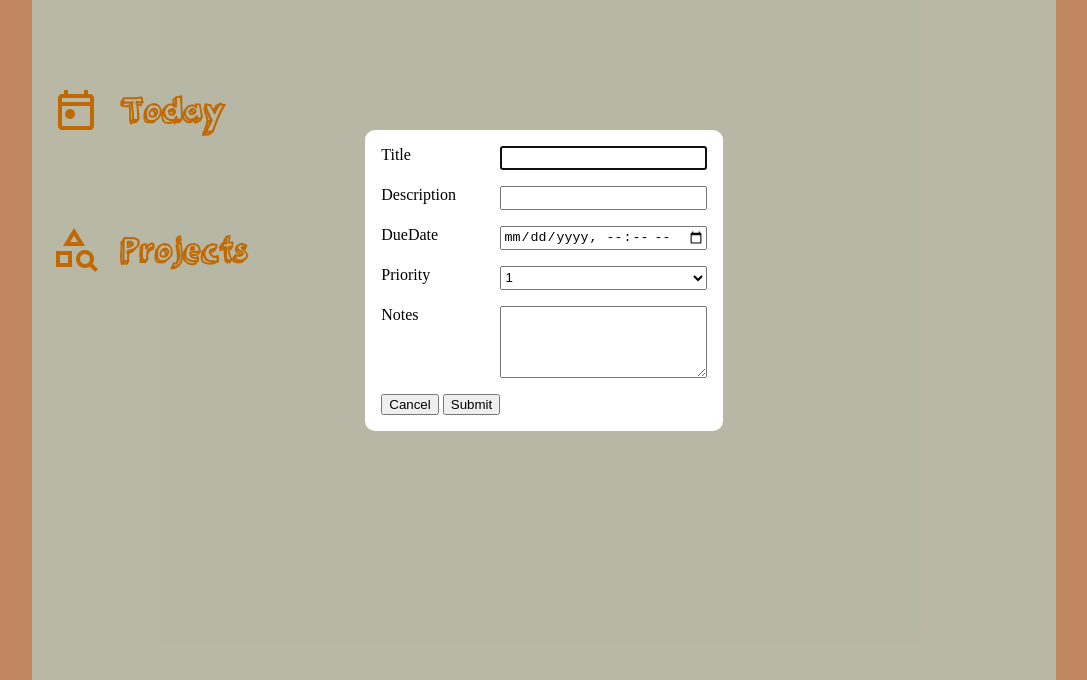
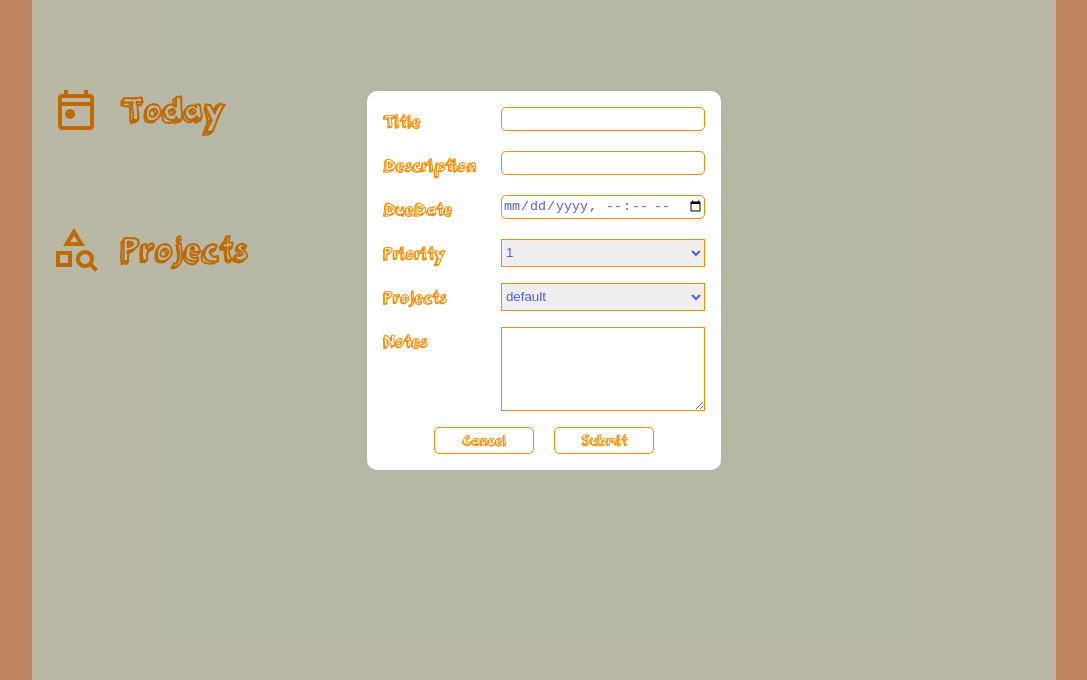
Before and after one commit to Yufan029/todo, a website built with webpack: page src/index.html in a window 1280 px wide. Both pictures are taken after a click on the picture 395 px from the left and 60 px from the top of the page. Shown: the part 120-800 px from the top of the page, without its empty margins (96-1183 px from the left). Built offline with nearby package versions, Linux system fonts and the light colour scheme.

Commit message:
Pop up dialog, local storage initial version

```diff
--- a/src/css/dialogForm.css
+++ b/src/css/dialogForm.css
@@ -8,9 +8,12 @@
 }
 
 #form {
+    font-family: '3dumb';
+    color: var(--title-color);
+    font-weight: bold;
     display: grid;
     grid-template-columns: 1fr 2fr;
-    grid-template-rows: 1fr 1fr 1fr 1fr 3fr;
+    grid-template-rows: 1fr 1fr 1fr 1fr 1fr 3fr;
     gap: 1rem;
 }
 
@@ -18,7 +21,41 @@
     height: 1.5rem;
 }
 
-.close {
+.buttons {
+    align-self: center;
+    display: flex;
+    gap: 20px;
+}
+
+input {
+    border: 1px solid var(--title-color);
+    border-radius: 5px;
+    color: rgb(88, 88, 255);
+}
+
+input:focus,
+#priority:focus,
+#projects:focus,
+#notes:focus {
+    outline: none;
+}
+
+#priority,
+#projects,
+#notes {
+    border: 1px solid var(--title-color);
+    color:rgb(88, 88, 255);
+}
+
+#cancel,
+#submit {
+    font-family: '3dumb';
     width: 100px;
-    align-self: flex-end;
+    padding: 1px 5px;
+    color: var(--title-color);
+    font-weight: 1000;
+    border: 1px solid var(--title-color);
+    border-radius: 5px;
+    background-color:transparent;
+    cursor: pointer;
 }
--- a/src/index.html
+++ b/src/index.html
@@ -20,6 +20,10 @@
                 <option value="2">2</option>
                 <option value="3">3</option>
             </select>
+            <label for="projects">Projects</label>
+            <select id="projects" name="projects" value="default">
+                <option value="default">default</option>
+            </select>
             <label for="notes">Notes</label>
             <textarea id="notes"></textarea>
         </form>
--- a/src/scripts/createHeader.js
+++ b/src/scripts/createHeader.js
@@ -1,4 +1,7 @@
 import todoIcon from '../images/todo-icon.png';
+import TodoItem from './todoItem';
+
+const todoList = [];
 
 export default function createHeader() {
     let imageLeft = new Image();
@@ -20,18 +23,52 @@ export default function createHeader() {
     header.appendChild(imageRight);
 }
 
-function openDialog() {
-    const dialog = document.querySelector('dialog');
-    dialog.showModal();
-}
-
 function addEventListenerForImage(left, right) {
-    left.addEventListener('click', openDialog);
-    right.addEventListener('click', openDialog);
-
+    const inputTitle = document.querySelector('#title');
+    const inputDescription = document.querySelector('#description');
+    const inputDueDate = document.querySelector('#dueDate');
+    const selectPriority = document.querySelector('#priority');
+    const selectProject = document.querySelector('#projects');
+    const textNotes = document.querySelector('#notes');
     const dialog = document.querySelector('dialog');
     const submit = document.querySelector('#submit');
+
+    left.addEventListener('click', () => {
+        dialog.showModal();
+        clearDialog();
+
+    });
+
+    right.addEventListener('click', () => {
+        dialog.showModal();
+        clearDialog();
+    });
+
+    function clearDialog() {
+        inputTitle.value = '';
+        inputDescription.value = '';
+        inputDueDate.value = null;
+        selectPriority.selectedIndex = 0;
+        selectProject.selectedIndex = 0;
+        textNotes.value = '';
+    }
+
     submit.addEventListener('click', (e) => {
+        // create todo item;
+        const todoItem = new TodoItem(
+            inputTitle.value,
+            inputDescription.value,
+            inputDueDate.value,
+            selectPriority.selectedIndex,
+            selectProject.value,
+            textNotes.value);
+
+        // add to local storage
+        todoList.push(todoItem);
+
+        localStorage.setItem('todoList', JSON.stringify(todoList));
+        // render screen;
+        console.log(todoList);
         e.preventDefault();
         dialog.close();
     });
--- a/src/scripts/index.js
+++ b/src/scripts/index.js
@@ -6,6 +6,9 @@ import createSideListItem from './createSideListItem';
 import todayImage from '../images/today_image.png';
 import projectImage from '../images/project.png';
 
+const todoList = localStorage.getItem('todoList');
+console.log(JSON.parse(todoList));
+
 createHeader();
 createSideListItem('Today', todayImage);
 createSideListItem('Projects', projectImage);
--- a/src/scripts/todoItem.js
+++ b/src/scripts/todoItem.js
@@ -1,9 +1,10 @@
-class TodoItem {
-    constructor(title, description, dueDate, priority, notes) {
+export default class TodoItem {
+    constructor(title, description, dueDate, priority, project, notes) {
         this.title = title;
         this.description = description;
         this.dueDate = dueDate;
         this.priority = priority;
+        this.project = project;
         this.notes = notes;
     }
 }
```
